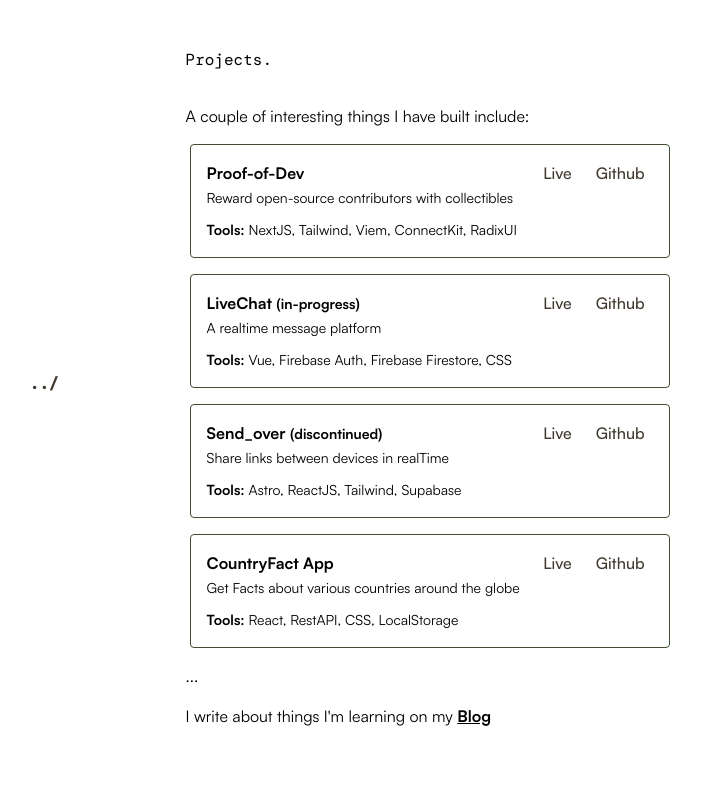
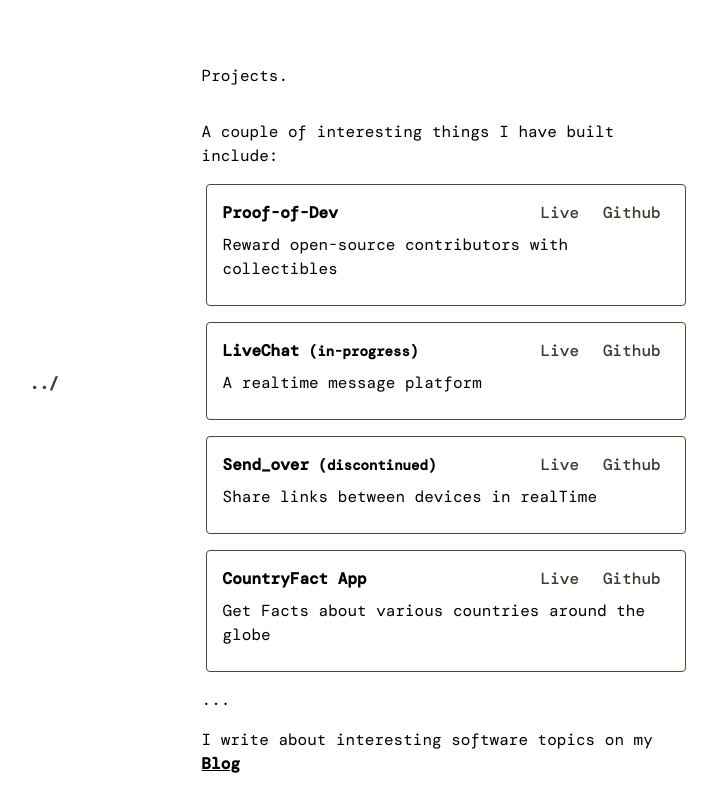
Before and after one commit to adeleke5140/portfolio-v2, a Next.js app: page /projects in a window 1280 px wide. Shown: the whole page, without its empty margins (32-749 px from the left). Built offline with nearby package versions, Linux system fonts and the light colour scheme; a web font is replaced by a local one.

Commit message:
fix: a bunch of errors

```diff
--- a/src/components/pageWrapper.tsx
+++ b/src/components/pageWrapper.tsx
@@ -8,8 +8,8 @@ interface PageWrapperProps {
 
 const PageWrapper = ({ heading, children, path }: PageWrapperProps) => {
   return (
-    <div className="max-w-xl pl-8 sm:ml-[12%] sm:pl-16 ">
-      <section className="h-full relative pr-8">
+    <div className="max-w-xl sm:pl-8 md:ml-[12%] md:pl-16 ">
+      <section className="h-full relative p-4">
         <div className="flex flex-col gap-5 mb-8">
           <h1 className="title font-mono">{heading}</h1>
           <BackButton path={path} text="../" />
--- a/src/components/postWrapper.tsx
+++ b/src/components/postWrapper.tsx
@@ -6,8 +6,8 @@ interface PostWrapperProps {
 const PostWrapper = ({ children }: PostWrapperProps) => {
   return (
     <div className="max-w-xl mx-auto">
-      <section className="w-full pr-8 pb-8 md:pb-0 md:pr-0">
-        <div className="flex flex-col gap-5">{children}</div>
+      <section className="w-full md:pb-0 md:pr-0">
+        <div className="flex flex-col gap-5 p-4 md:p-0">{children}</div>
       </section>
     </div>
   );
--- a/src/pages/about.tsx
+++ b/src/pages/about.tsx
@@ -29,7 +29,7 @@ const About = () => {
         <link rel="icon" href="/kehinde.ico" />
       </Head>
       <PageWrapper heading="About me." path="/">
-        <section className="prose pb-3 font-satoshi">
+        <section className="prose pb-3 font-mono">
           <p>
             Hello, I am Kehinde, a Frontend Engineer and a11y advocate. I work
             at the intersection of frontend, design and digital accessibility.
@@ -39,6 +39,7 @@ const About = () => {
             I build minimal, responsive, accessible and inclusive web
             applications to achieve your business goals.
           </p>
+
           <section>
             I have experience in the following languages:
             <ul className="flex flex-wrap list-none gap-1 pl-0 prose-ul:pl-0">
@@ -64,7 +65,7 @@ const About = () => {
             </ul>
           </section>
           <p>
-            Wanna collaborate? Reach out to me on{" "}
+            Would you love to collaborate? Reach out to me on{" "}
             <a href="https://twitter.com/adeleke5140">Twitter</a> or{" "}
             <a href="https://www.linkedin.com/in/adeleke5140/">Linkedin</a>. I
             always love connecting with new people.
--- a/src/pages/blog/[id].tsx
+++ b/src/pages/blog/[id].tsx
@@ -18,6 +18,12 @@ require("prismjs/components/prism-javascript");
 require("prismjs/components/prism-typescript");
 require("prismjs/components/prism-elixir");
 
+import { Sofia_Sans } from "@next/font/google";
+
+const sofiaSans = Sofia_Sans({
+  subsets: ['latin'],
+  weight: ['300', '400', '500']
+})
 
 interface PostData extends Post {
   contentHtml: string;
@@ -58,7 +64,7 @@ const Post = ({
         </div>
         <section className="pb-8 mt-4">
           <div className="font-erode">
-            <h1 className="font-extrabold mb-4 text-5xl font-mono">{postData.title}.</h1>
+            <h1 className="font-extrabold mb-4 text-3xl md:text-5xl font-mono">{postData.title}.</h1>
             <p
               className="text-link-color text-xs flex gap-2 font-mono"
             >
--- a/src/pages/blog/index.tsx
+++ b/src/pages/blog/index.tsx
@@ -18,6 +18,14 @@ const filter = ["All", "Published", "Draft"];
 const Index = ({
   allPostsData,
 }: InferGetStaticPropsType<typeof getStaticProps>) => {
+  const completedPosts = allPostsData.filter(post => {
+    if (post.status !== "draft" && post.status !== "editing") {
+      return post
+    }
+  })
+  console.log({
+    completedPosts
+  })
   return (
     <>
       <Head>
@@ -30,7 +38,7 @@ const Index = ({
         <p className="font-bold font-mono mb-4 ">A couple of my writings: </p>
         <section className="font-mono">
           <ul>
-            {allPostsData.map(({ id, date, title, status }) => (
+            {completedPosts.map(({ id, date, title, status }) => (
               <li key={id} className="mb-4">
                 <Link
                   className="text-sm inline-block md:transition-transform ease-out duration-200 md:hover:text-link-color"
--- a/src/pages/projects.tsx
+++ b/src/pages/projects.tsx
@@ -41,7 +41,7 @@ const projects = [
 const Projects = () => {
   return (
     <PageWrapper heading="Projects." path="/">
-      <section className="font-satoshi">
+      <section className="font-mono">
         <p className="mb-4">
           A couple of interesting things I have built include:
         </p>
@@ -53,9 +53,8 @@ const Projects = () => {
             <div className="flex justify-between ">
               <div className="mb-2">
                 <p className="font-bold">{project.name}{" "}{project.status ? <span className="text-sm">({project.status})</span> : null}</p>
-                <span className="text-sm">{project.subtitle}</span>
               </div>
-              <div className="flex gap-2 text-button-text ">
+              <div className="flex gap-2 text-button-text">
                 <span>
                   <a
                     href={project.live}
@@ -78,14 +77,12 @@ const Projects = () => {
                 </span>
               </div>
             </div>
-            <span className="text-sm">
-              <span className="font-bold">Tools:</span> {project.tools}
-            </span>
+            <p className="mb-2">{project.subtitle}</p>
           </section>
         ))}
         ...
         <p className="mt-4">
-          I write about things I&apos;m learning on my{" "}
+          I write about interesting software topics on my{" "}
           <Link href="/blog" className="underline font-bold">
             Blog
           </Link>
--- a/src/styles/common.css
+++ b/src/styles/common.css
@@ -1,3 +1,3 @@
 .title {
-    @apply font-satoshi text-7xl font-extrabold
+    @apply font-satoshi text-5xl sm:text-7xl font-extrabold
 }
```
Also changed, not shown: src/posts/generics.md (+1 -2 lines), src/posts/pattern-matching-in-elixir.md (+1 -1 lines), src/posts/web-accessibility.md (+0 -1 lines).
